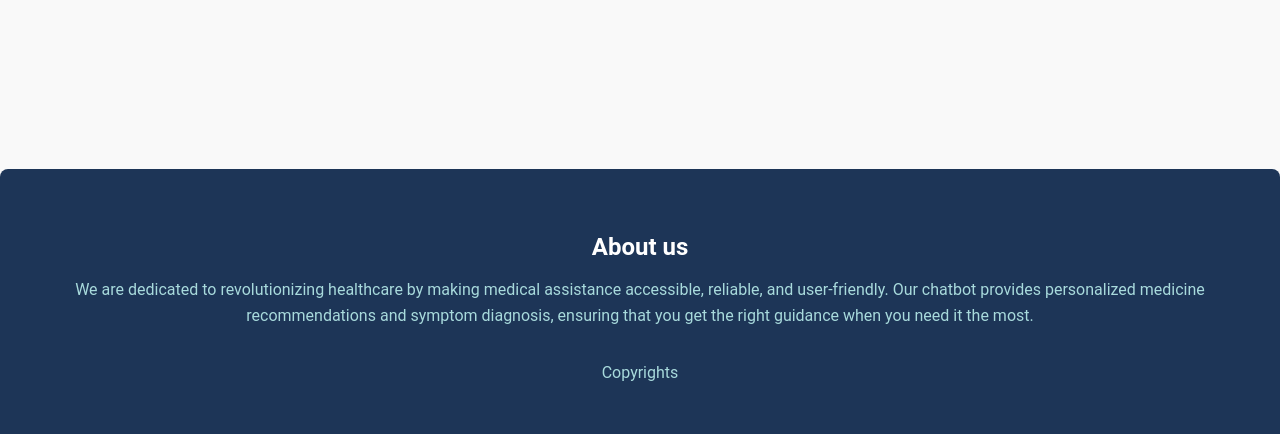
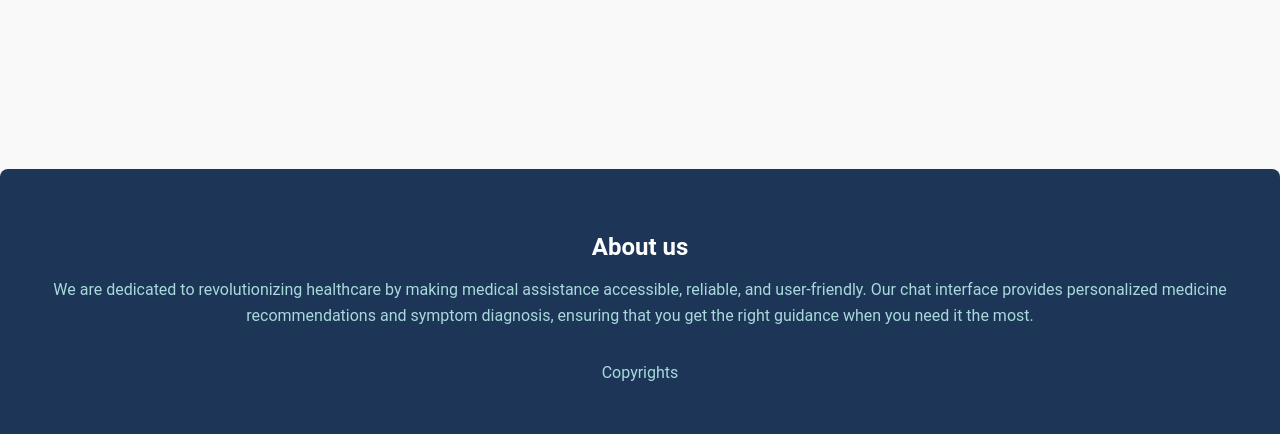
Before and after one commit to Sainathrahul22/Health-recommendation-system-, a Flask app: page / in a window 1280 px wide. Shown: the part 366-800 px from the top of the page. Run offline with Flask 3, Linux system fonts and the light colour scheme.

Commit message:
index.html file updated

```diff
--- a/templates/index.html
+++ b/templates/index.html
@@ -12,7 +12,7 @@
     <div class="chat-container"></div>
         <h1>Medicine Suggestion</h1>
         <div class="chat-box">
-            <input type="text" id="symptomInput" placeholder="Enter your symptoms (e.g., fever, cough)">
+            <input type="text" id="symptomInput" placeholder="Enter your symptoms (e.g., fever, cough), etc">
             <button>Get Medicine Suggestions</button>
         </div>
         <div id="result" class="result"></div>
@@ -22,7 +22,7 @@
     <br> <hr>
     <section class="footer">
         <h4>About us</h4>
-        <p>We are dedicated to revolutionizing healthcare by making medical assistance accessible, reliable, and user-friendly. Our chatbot provides personalized medicine recommendations and symptom diagnosis, ensuring that you get the right guidance when you need it the most.</p>
+        <p>We are dedicated to revolutionizing healthcare by making medical assistance accessible, reliable, and user-friendly. Our chat interface provides personalized medicine recommendations and symptom diagnosis, ensuring that you get the right guidance when you need it the most.</p>
             <div class="icons">
                 <i class="fa fa-facebook"></i>
                 <i class="fa fa-twitter"></i>
```
Also changed, not shown: instance/symptom_logs.db.
